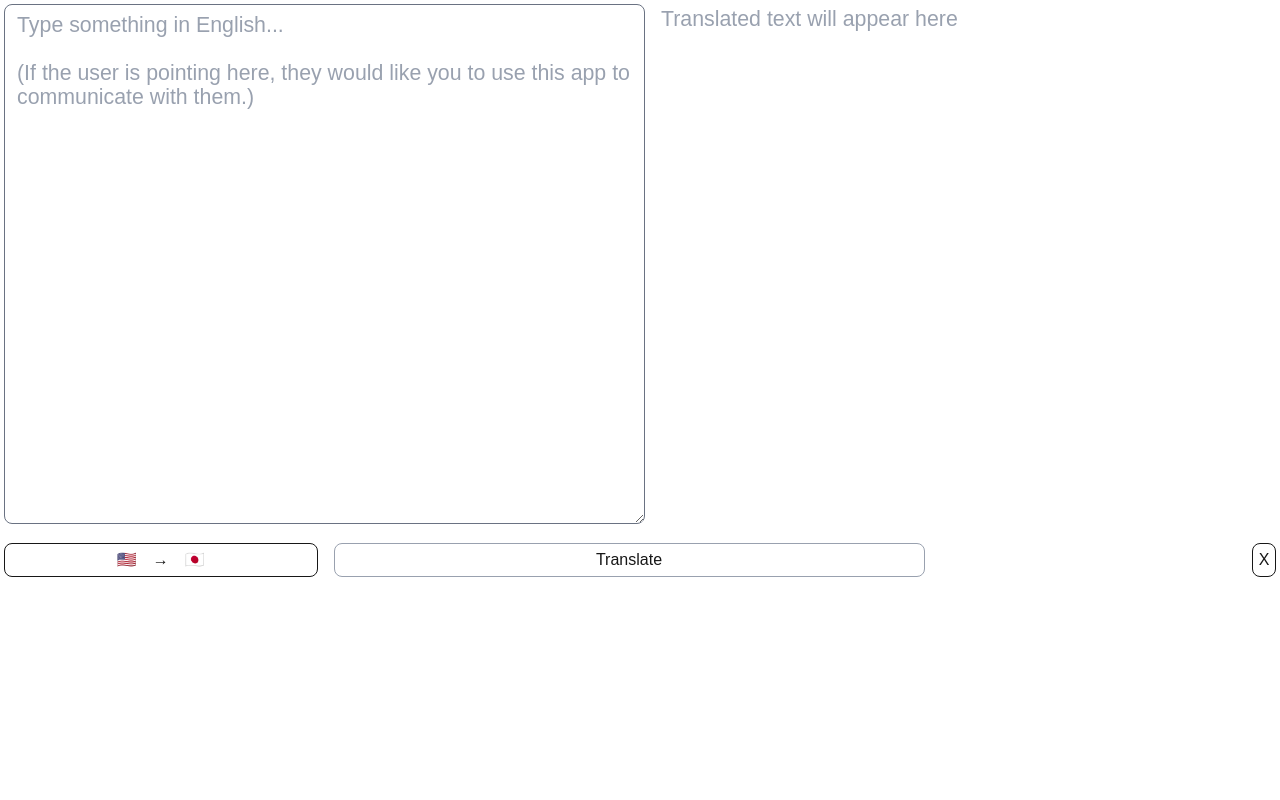
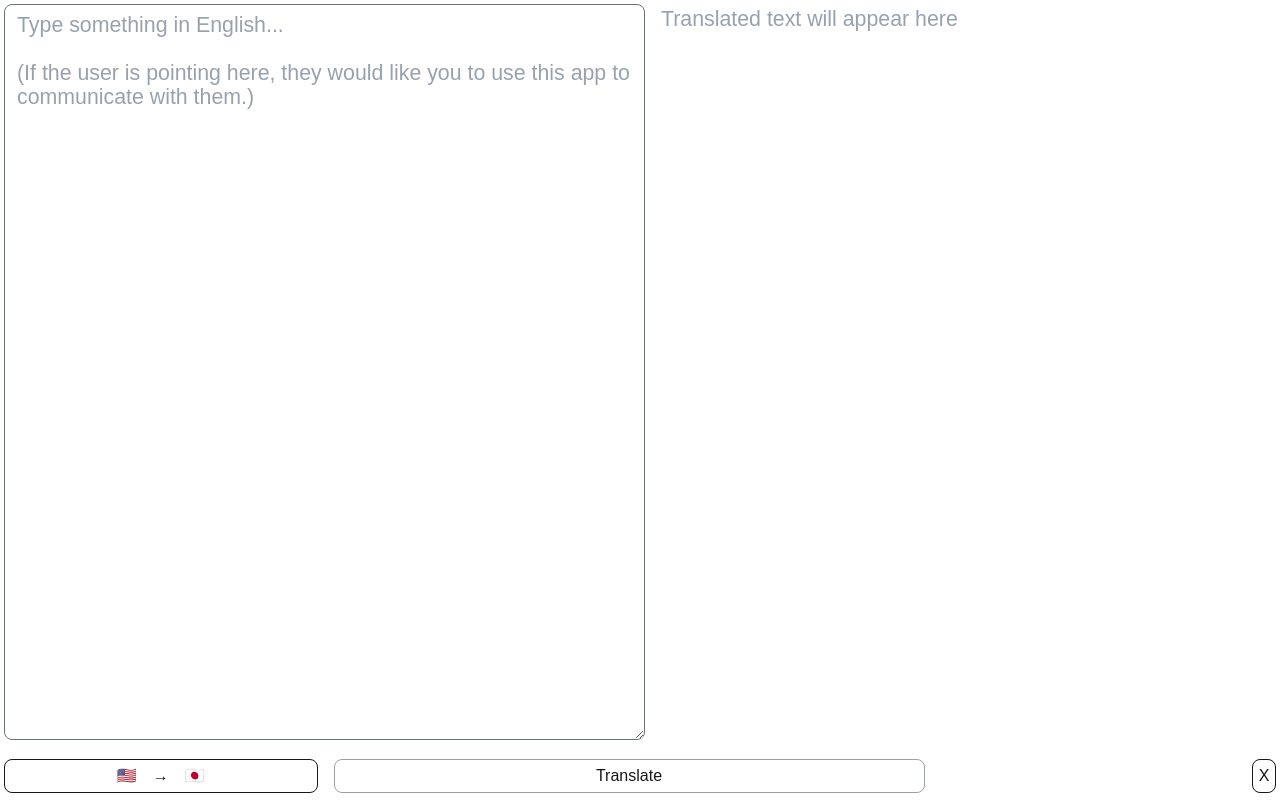
Before and after one commit to MrJoy/understanding, a Next.js app: page / in a window 1280 px wide. Built offline with nearby package versions, Linux system fonts and the light colour scheme.

Commit message:
Hide history completely for now.
I need a way to selectively hide/show this on demand.  Maybe an unfold handle at the bottom...

```diff
--- a/src/app/page.tsx
+++ b/src/app/page.tsx
@@ -95,8 +95,9 @@ export default function Home() {
     setDestText(undefined);
   };
 
+  /* grid-rows-[auto_40px_200px] */
   return (
-    <div className="font-sans grid grid-rows-[auto_40px_200px] min-h-screen max-h-screen min-w-full p-2 pb-20 gap-4 sm:p-1">
+    <div className="font-sans grid grid-rows-[auto_40px] min-h-screen max-h-screen min-w-full p-2 pb-20 gap-4 sm:p-1">
       <header className="row-start-1 w-full flex flex-row items-center gap-x-4">
         <textarea
           ref={inputRef}
@@ -159,6 +160,7 @@ export default function Home() {
         </Button>
       </main>
 
+      {/*
       <footer className="row-start-3 w-full !max-h-[200px] overflow-scroll">
         {history.map((item, index) => (
           <div key={index}>
@@ -170,6 +172,7 @@ export default function Home() {
           </div>
         ))}
       </footer>
+      */}
     </div>
   );
 }
```
